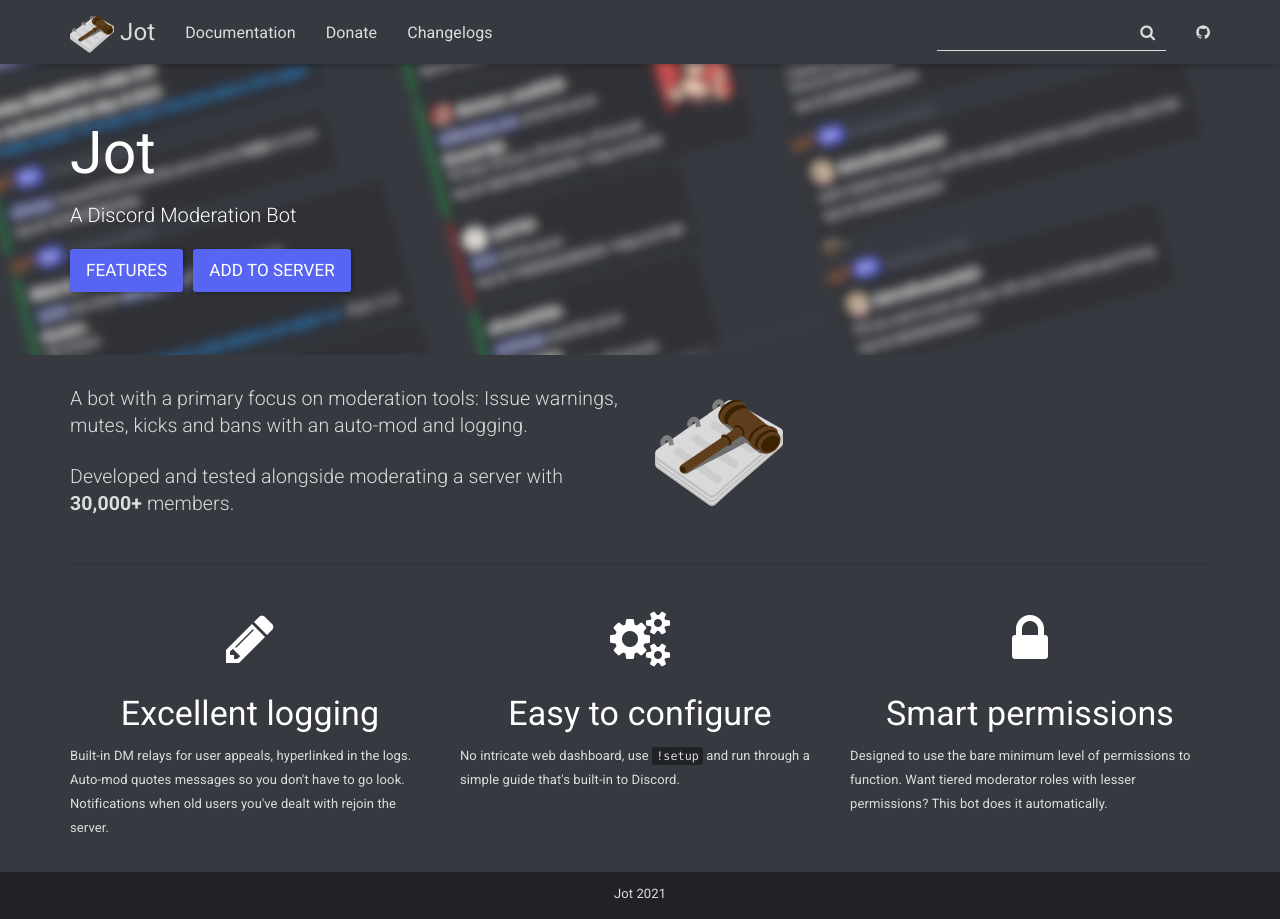
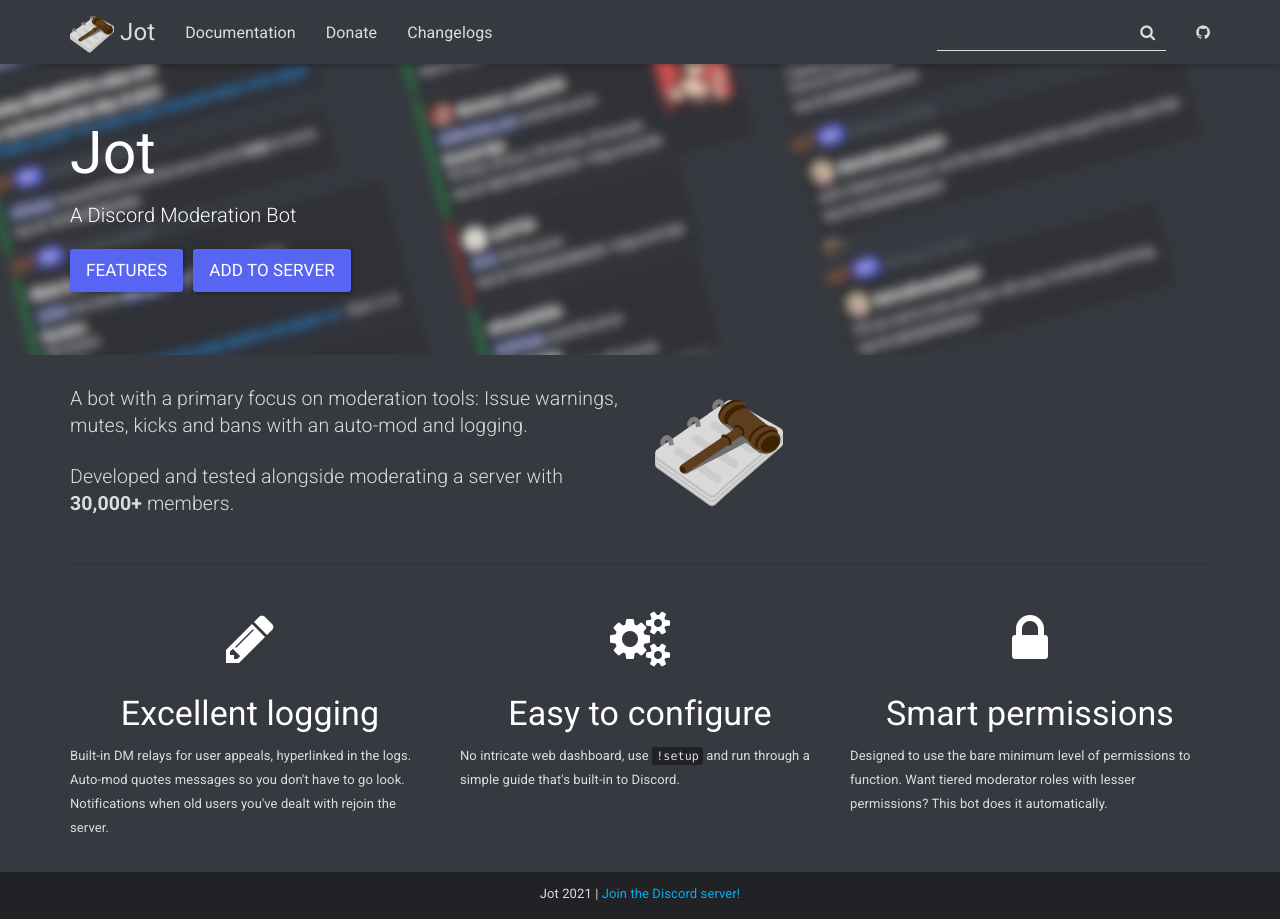
Before and after one commit to sawch/Jot, a Jekyll site: the page built from index.html, in a window 1280 px wide. Built offline with Jekyll 4.4.1, drawn with Linux system fonts in a browser that asks for light colours.

Commit message:
Add invite link to page footer

```diff
--- a/_includes/footer.html
+++ b/_includes/footer.html
@@ -1,7 +1,7 @@
 <footer class="footer">
     <div class="container">
         <p class="text-center">
-            {{ site.title }} {{ site.time | date: '%Y' }}
+            {{ site.title }} {{ site.time | date: '%Y' }} | <a href="{{ site.server_invite }}">Join the Discord server!</a>
         </p>
         <!-- <p class="text-muted">Place sticky footer content here.</p> -->
     </div>
```
